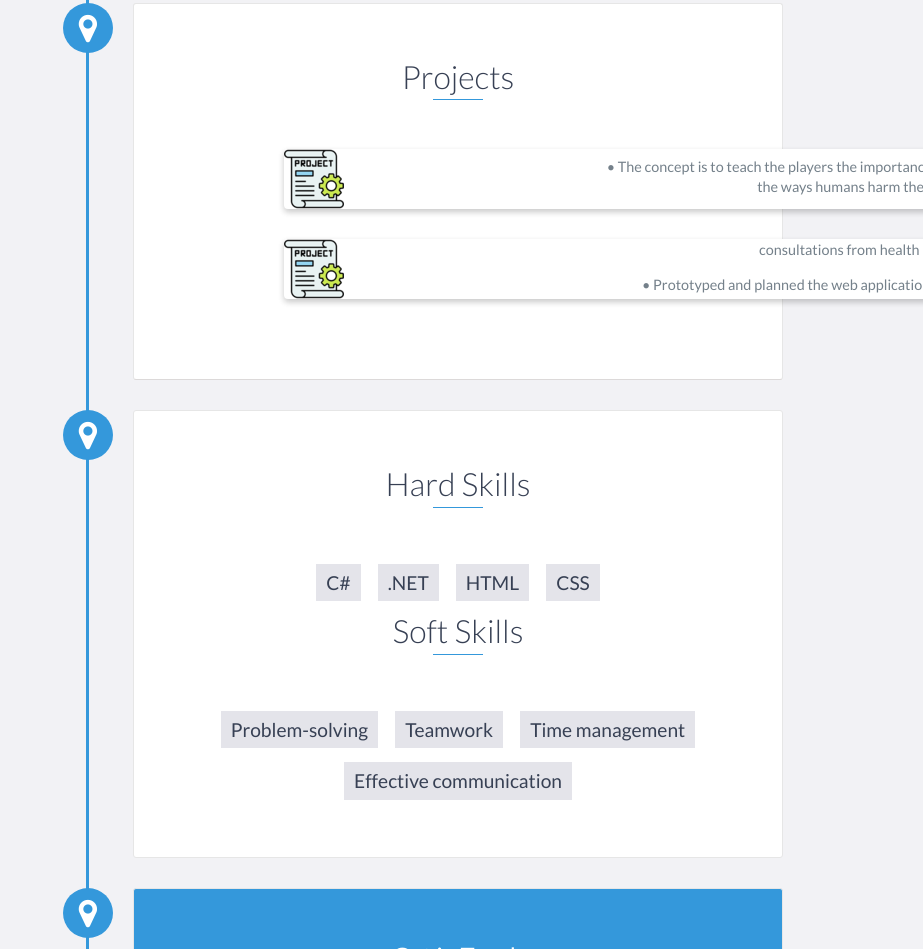
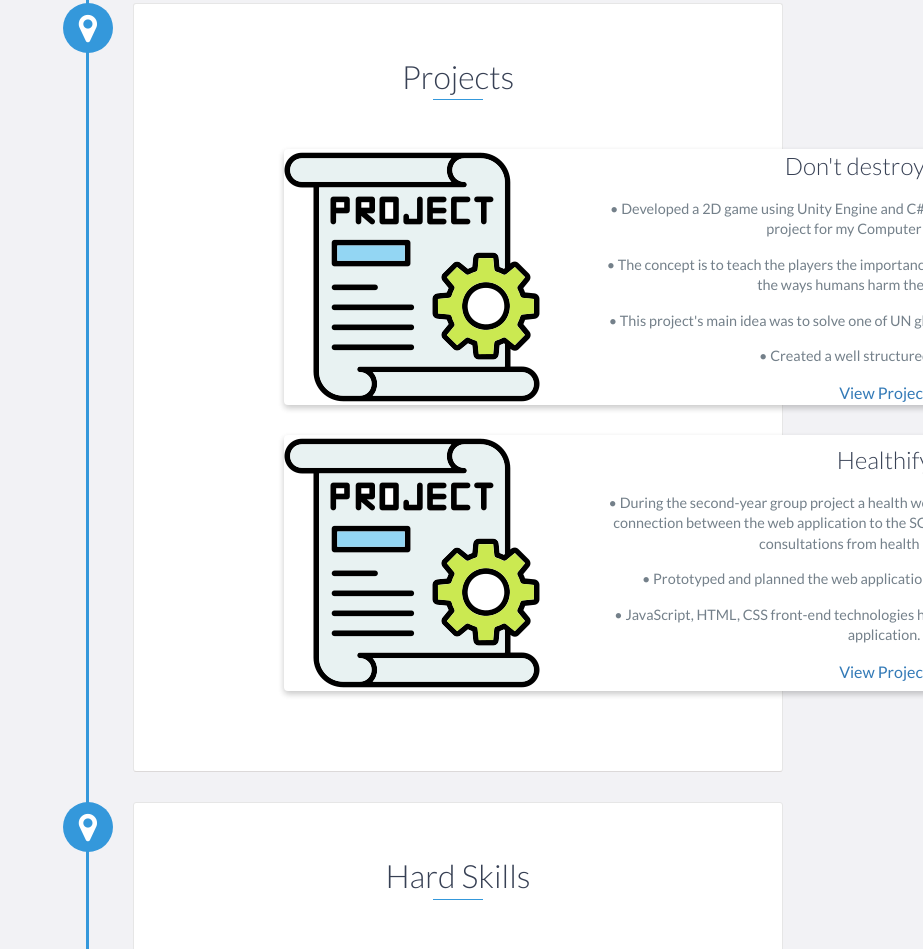
Before and after one commit to Pope134Zz/Pope134Zz.github.io, a website: page index.html in a window 1280 px wide. Shown: the part 2031-2980 px from the top of the page, without its empty margins (357-1280 px from the left). Drawn offline with nearby package versions, Linux system fonts and the light colour scheme.

Commit message:
Update index.html

```diff
--- a/index.html
+++ b/index.html
@@ -136,7 +136,7 @@
             <div class="row">
                 <div class="project shadow-large">
                   <div class="project-image">
-                        <img src="images/ProjectIconResized.png" />
+                        <img src="images/ProjectIcon.png" />
                     </div>
                     <!-- End .project-image -->
                     <div class="project-info">
@@ -157,7 +157,7 @@
 
                 <div class="project shadow-large">
                     <div class="project-image">
-                        <img src="images/ProjectIconResized.png" />
+                        <img src="images/ProjectIcon.png" />
                   </div>
                     <!-- End .project-image -->
                     <div class="project-info">
```
